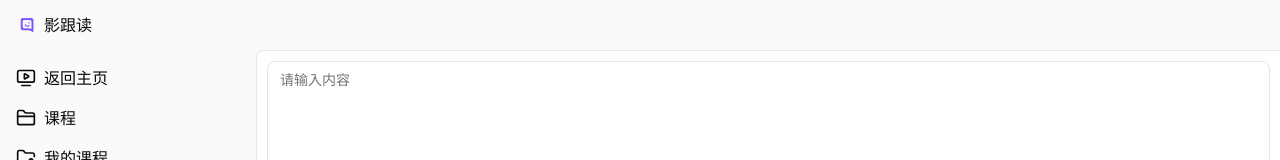
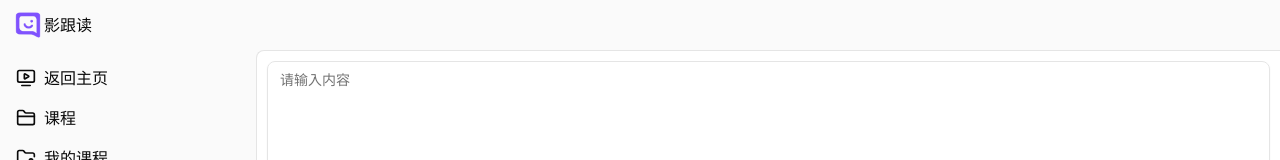
Before and after one commit to WangZhenHao/learing-english-client, a Next.js app: page /create in a window 1280 px wide. Shown: the top 160 px of the page. Built offline with nearby package versions, Linux system fonts and the light colour scheme.

Commit message:
feat: 优化文章

```diff
--- a/src/app/(detail)/course/detail/_component/ContentWithPlayer.jsx
+++ b/src/app/(detail)/course/detail/_component/ContentWithPlayer.jsx
@@ -110,7 +110,7 @@ const ContentWithPlayer = ({ contentData, audioSrc, subTitleDate }) => {
                             <div data-start={item.offset} className="flex">
                                 {isActive ? (
                                     <div>
-                                        {subTitleDate[index].map((word, i) => (
+                                        {subTitleDate[index] ? subTitleDate[index].map((word, i) => (
                                             <span
                                                 className={`${
                                                     i === currentWord.index &&
@@ -124,7 +124,7 @@ const ContentWithPlayer = ({ contentData, audioSrc, subTitleDate }) => {
                                                 <span>{word.text}</span>
                                                 <span>{' '}</span>
                                             </span>
-                                        ))}
+                                        )) : item.sentence}
                                         {/* {item.sentence
                                             .split(" ")
                                             .map((word, index) => (
--- a/src/app/(home)/_components/nav.js
+++ b/src/app/(home)/_components/nav.js
@@ -1,7 +1,7 @@
 const App = () => {
     return <header className="relative z-20 flex h-[50px] w-full shrink-0 items-center justify-between bg-[#fafafa] px-3 dark:border-gray-800/50 dark:bg-black">
         <div className="flex items-center">
-            <img src="/logo.png" alt="logo" style={{ width: '32px' }} />
+            <img src="/logo2.png" alt="logo" style={{ width: '32px' }} />
             <span>影跟读</span>
         </div>
     </header>;
--- a/src/app/(home)/create/page.js
+++ b/src/app/(home)/create/page.js
@@ -77,7 +77,7 @@ const App = () => {
                 placeholder="请输入内容"
             />
             <Button loading={loading} className="mt-5" onClick={clickHandler}>
-                确定
+                {loading ? "生成中，请稍等..." : "确定"}
             </Button>
             <Dialog open={open} onOpenChange={setOpen}>
                 <DialogContent style={{ "--container-lg": "720px" }}>
--- a/src/app/(home)/layout.js
+++ b/src/app/(home)/layout.js
@@ -18,7 +18,7 @@ export const metadata = {
     title: "影子跟读 | Shadow Reading",
     description: "Generated by create next app",
     icons: {
-        icon: [{ url: "/logo.png", type: "image/png", sizes: "64x64" }],
+        icon: [{ url: "/logo2.png", type: "image/png", sizes: "64x64" }],
     },
 };
 
--- a/src/app/layout.js
+++ b/src/app/layout.js
@@ -17,7 +17,7 @@ export const metadata = {
   description: "Generated by create next app",
   icons: {
     icon: [
-      { url: "/logo.png", type: "image/png", sizes: "64x64" }
+      { url: "/logo2.png", type: "image/png", sizes: "64x64" }
     ]
   }
 };
```
Also changed, not shown: public/logo2.png (added).
